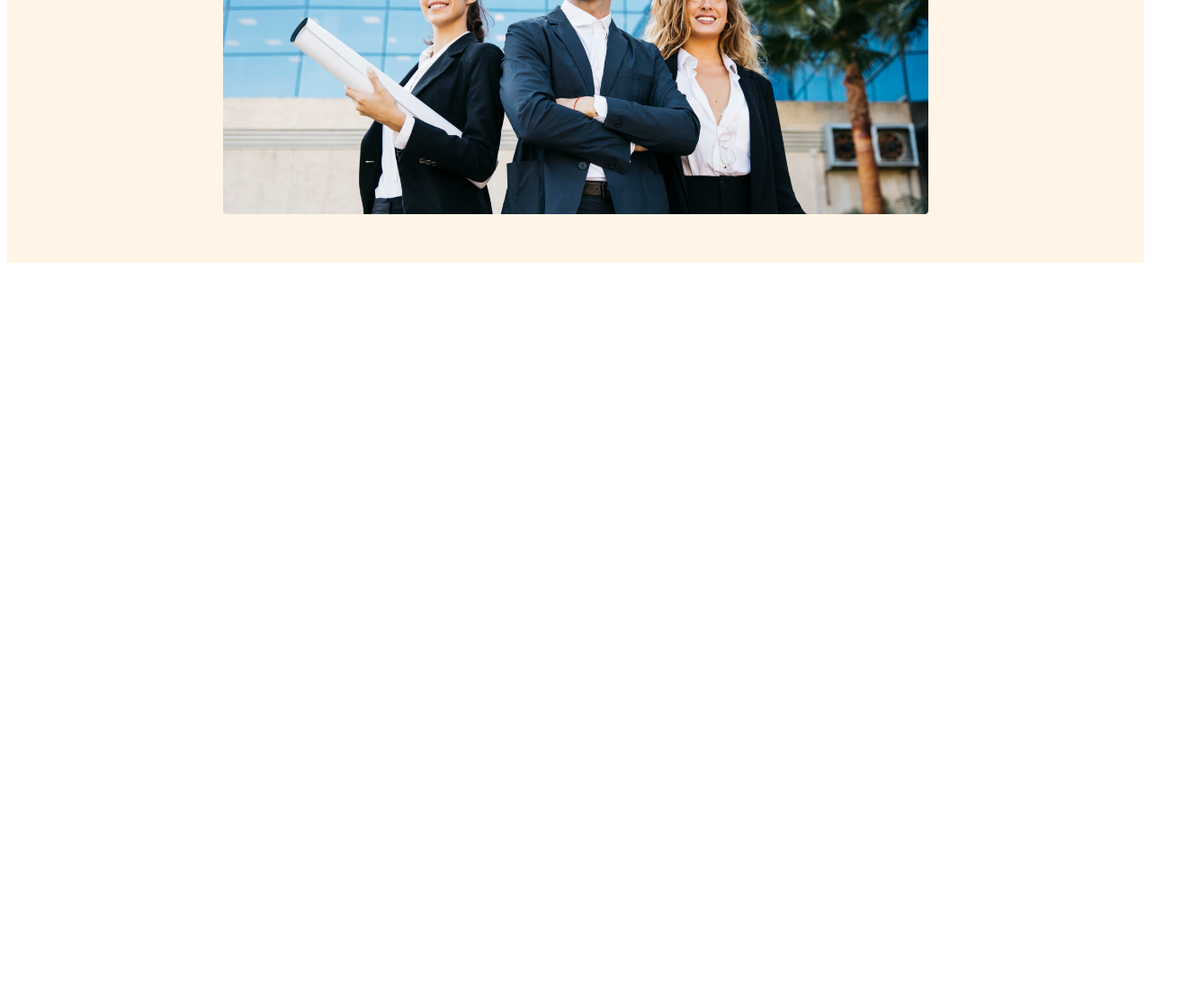
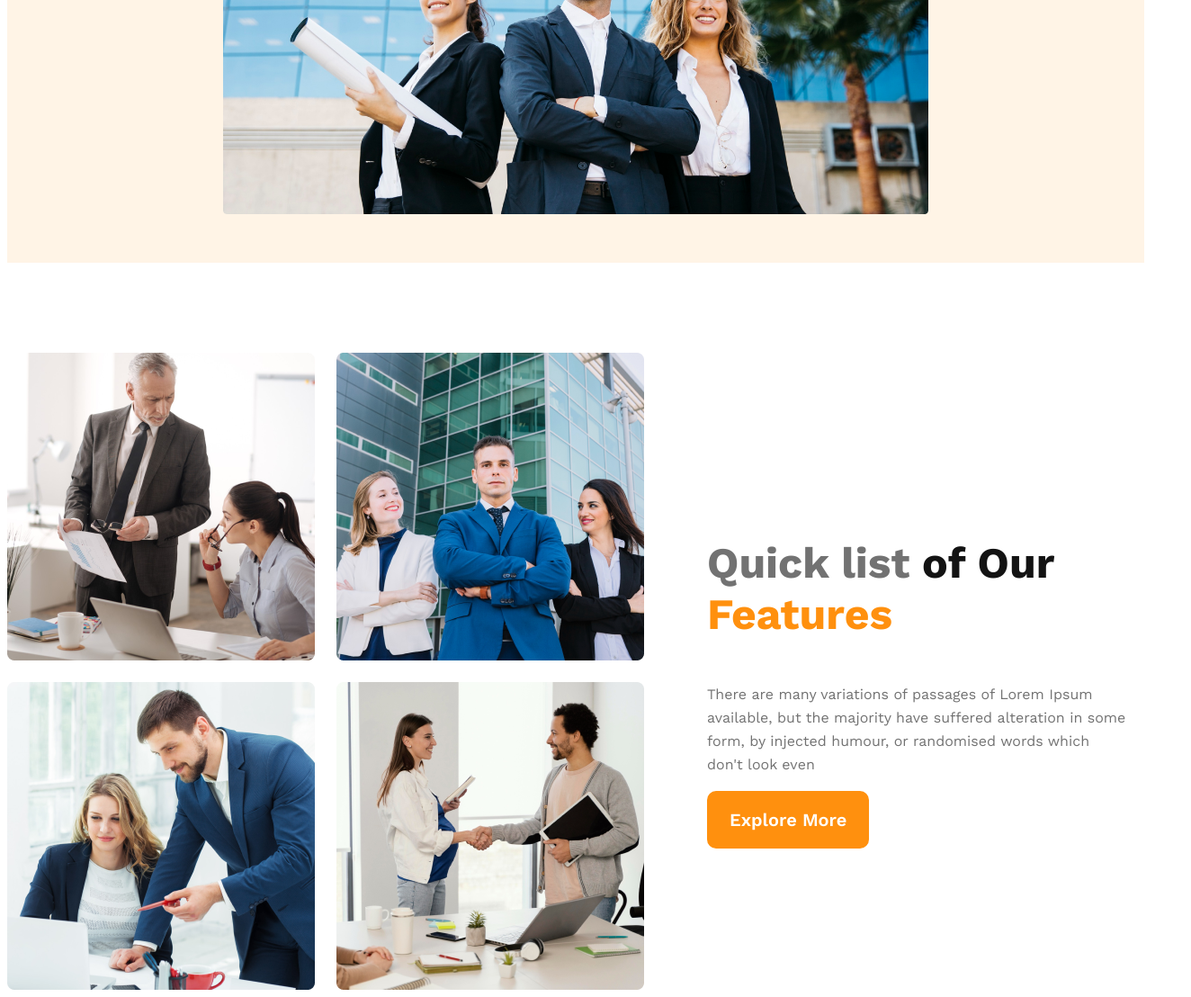
Before and after one commit to Parvezazam/g3-architects-website, a plain HTML site: page index.html in a window 1280 px wide. Shown: the part 719-1827 px from the top of the page at 90% size, 1324 px wide, since content can reach past the window. Before the commit the page ends 1019 px from the top, so only its background shows below. Drawn offline with nearby package versions, Linux system fonts and the light colour scheme.

Commit message:
features content added

```diff
--- a/index.css
+++ b/index.css
@@ -90,3 +90,49 @@ nav li a{
         flex-direction: column;
     }
 }
+/* main styles */
+main{
+    max-width: 1440px;
+    margin: 0 auto;
+}
+
+.teams-container{
+    display: flex;
+    justify-content:space-around;
+    margin-top: 100px;
+    align-items: center;
+
+}
+.teams-img-container{
+    display: grid;
+    grid-template-columns: repeat(2, 1fr);
+    gap: 1.5rem;
+
+}
+.teams-content{
+   padding-left: 70px;
+   padding-right: 70px;
+
+}
+
+.teams-title{
+    width: 468px;
+    font-size: 3rem;
+}
+.sp-1{
+    color:#727272;
+
+}
+.sp-2{
+    color: #131313;
+}
+.sp-3{
+    color: #FF900E;
+}
+
+.teams-description{
+    font-size: 16px;
+    font-weight: 400;
+    color: #727272;
+    line-height: 26px;
+}
--- a/index.html
+++ b/index.html
@@ -7,6 +7,7 @@
     <link rel="stylesheet" href="index.css">
 </head>
 <body>
+    <!-- header starting -->
     <header>
         <nav>
             <h3 class="nav-title">G3 Architects</h3>
@@ -26,9 +27,23 @@
             <img src="images/banner.png" >
         </div>
     </header>
+    <!-- header end -->
 
-    <main>
-
+    <main >
+        <!-- team section -->
+        <section class="teams-container">
+            <div class="teams-img-container">
+                <img src="images/team1.png">
+                <img src="images/team2.png">
+                <img src="images/team3.png">
+                <img src="images/team4.png">
+            </div>
+            <div class="teams-content">
+                <h3 class="teams-title"><span class="sp-1">Quick list</span> <span class="sp-2">of Our</span> <span class="sp-3">Features</span></h3>
+                <p class="teams-description">There are many variations of passages of Lorem Ipsum available, but the majority have suffered alteration in some form, by injected humour, or randomised words which don't look even</p>
+                <button class="btn-primary">Explore More</button>
+            </div>
+        </section>
     </main>
 
     <footer>
```
